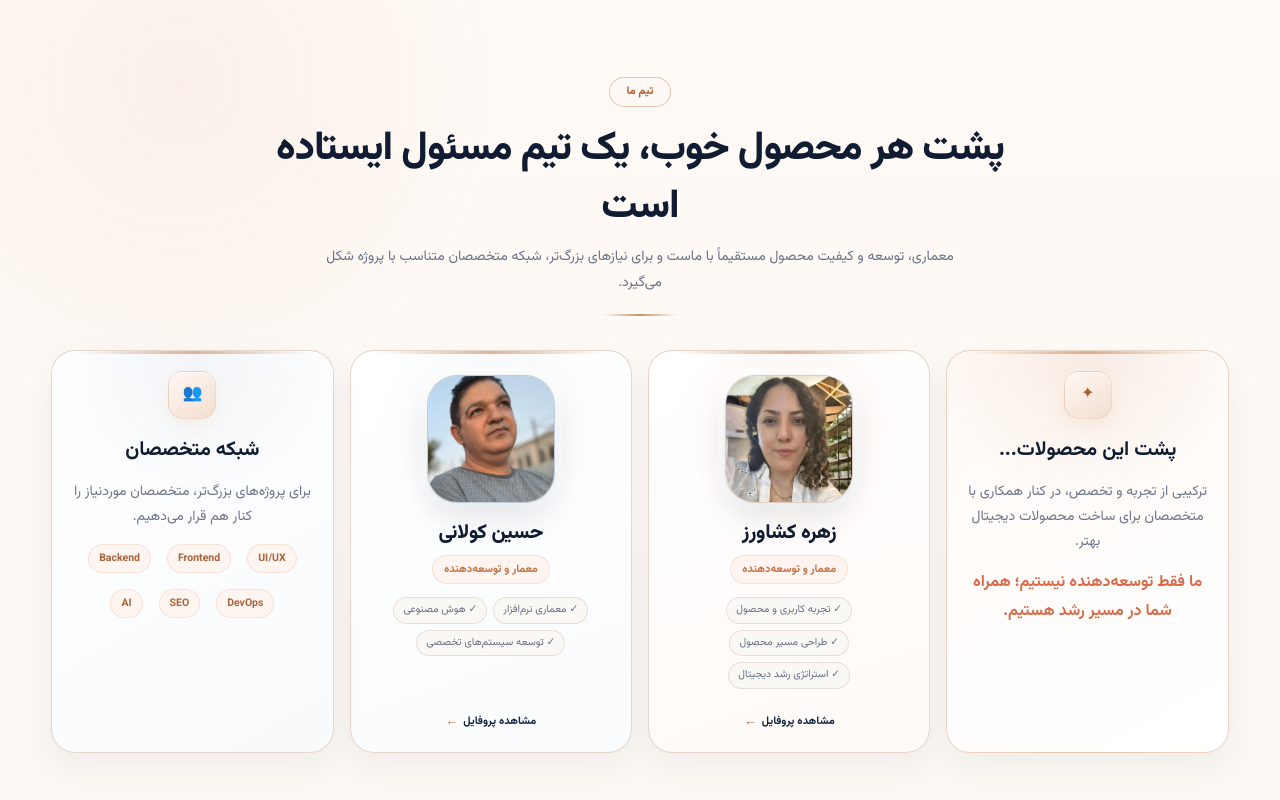
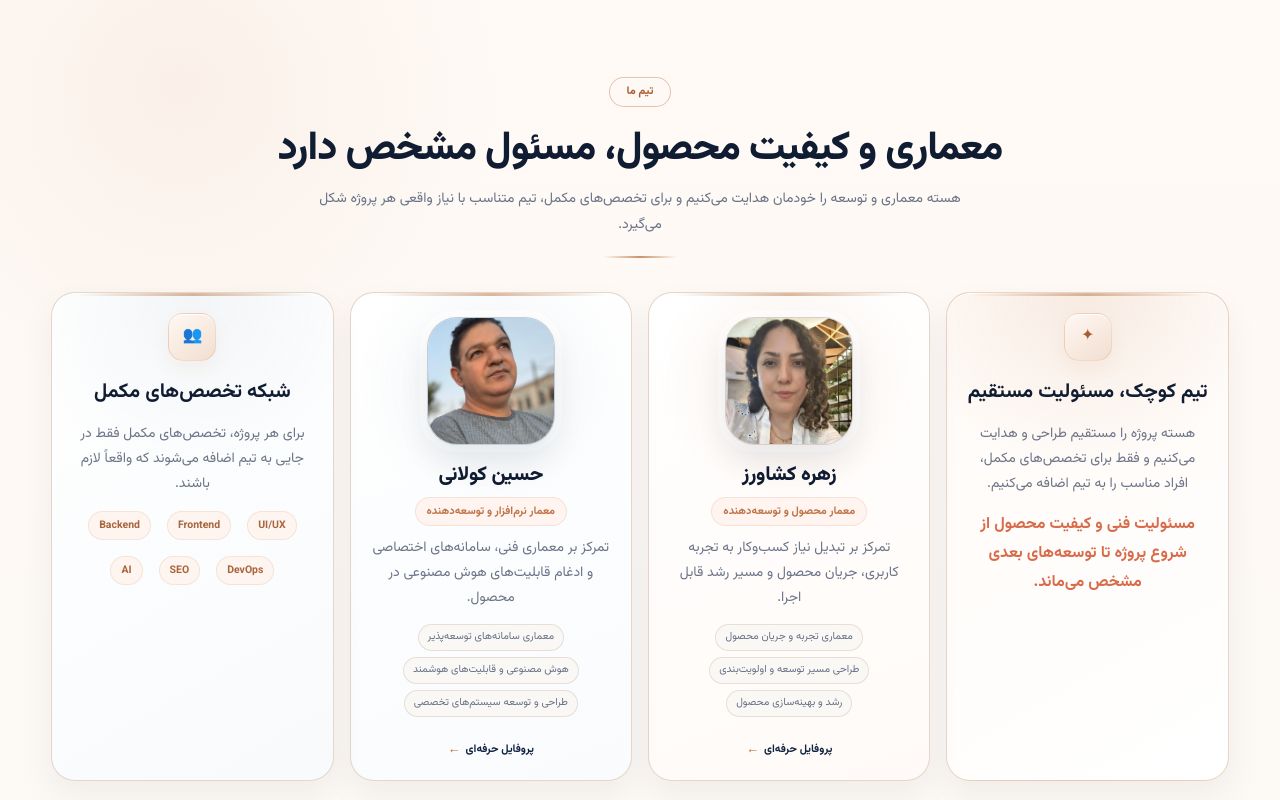
Before and after one commit to zohreksh/smartpilot, a Nuxt app: page / in a window 1280 px wide. Shown: the part 2140-2940 px from the top of the page. Built offline with nearby package versions, Linux system fonts and the light colour scheme.

Commit message:
Strengthen homepage founder and team copy

```diff
--- a/components/sections/TeamSection.vue
+++ b/components/sections/TeamSection.vue
@@ -3,22 +3,22 @@
     <div class="container">
       <div class="section-header home-section-heading">
         <span class="section-badge home-section-kicker">تیم ما</span>
-        <h2 class="home-section-title">پشت هر محصول خوب، یک تیم مسئول ایستاده است</h2>
+        <h2 class="home-section-title">معماری و کیفیت محصول، مسئول مشخص دارد</h2>
         <p class="home-section-description">
-          معماری، توسعه و کیفیت محصول مستقیماً با ماست و برای نیازهای بزرگ‌تر، شبکه متخصصان متناسب با پروژه شکل می‌گیرد.
+          هسته معماری و توسعه را خودمان هدایت می‌کنیم و برای تخصص‌های مکمل، تیم متناسب با نیاز واقعی هر پروژه شکل می‌گیرد.
         </p>
         <span class="home-section-rule" aria-hidden="true"></span>
       </div>
       <div class="team-grid">
         <article class="team-card intro-card">
           <div class="team-icon">✦</div>
-          <h3>پشت این محصولات...</h3>
+          <h3>تیم کوچک، مسئولیت مستقیم</h3>
           <p>
-            ترکیبی از تجربه و تخصص، در کنار همکاری با متخصصان برای ساخت محصولات
-            دیجیتال بهتر.
+            هسته پروژه را مستقیم طراحی و هدایت می‌کنیم و فقط برای تخصص‌های مکمل،
+            افراد مناسب را به تیم اضافه می‌کنیم.
           </p>
           <strong
-            >ما فقط توسعه‌دهنده نیستیم؛ همراه شما در مسیر رشد هستیم.</strong
+            >مسئولیت فنی و کیفیت محصول از شروع پروژه تا توسعه‌های بعدی مشخص می‌ماند.</strong
           >
         </article>
         <article class="team-card member-card">
@@ -28,13 +28,16 @@
             </div>
             <div class="member-content">
               <h3>زهره کشاورز</h3>
-              <span class="job-title">معمار و توسعه‌دهنده</span>
+              <span class="job-title">معمار محصول و توسعه‌دهنده</span>
+              <p class="member-summary">
+                تمرکز بر تبدیل نیاز کسب‌وکار به تجربه کاربری، جریان محصول و مسیر رشد قابل اجرا.
+              </p>
               <div class="skills-list">
-                <span>✓ تجربه کاربری و محصول</span
-                ><span>✓ طراحی مسیر محصول</span
-                ><span>✓ استراتژی رشد دیجیتال</span>
+                <span>معماری تجربه و جریان محصول</span
+                ><span>طراحی مسیر توسعه و اولویت‌بندی</span
+                ><span>رشد و بهینه‌سازی محصول</span>
               </div>
-              <span class="profile-link">مشاهده پروفایل</span>
+              <span class="profile-link">پروفایل حرفه‌ای</span>
             </div>
           </div>
         </article>
@@ -45,21 +48,24 @@
             </div>
             <div class="member-content">
               <h3>حسین کولانی</h3>
-              <span class="job-title">معمار و توسعه‌دهنده</span>
+              <span class="job-title">معمار نرم‌افزار و توسعه‌دهنده</span>
+              <p class="member-summary">
+                تمرکز بر معماری فنی، سامانه‌های اختصاصی و ادغام قابلیت‌های هوش مصنوعی در محصول.
+              </p>
               <div class="skills-list">
-                <span>✓ معماری نرم‌افزار</span
-                ><span>✓ هوش مصنوعی</span
-                ><span>✓ توسعه سیستم‌های تخصصی</span>
+                <span>معماری سامانه‌های توسعه‌پذیر</span
+                ><span>هوش مصنوعی و قابلیت‌های هوشمند</span
+                ><span>طراحی و توسعه سیستم‌های تخصصی</span>
               </div>
-              <span class="profile-link">مشاهده پروفایل</span>
+              <span class="profile-link">پروفایل حرفه‌ای</span>
             </div>
           </div>
         </article>
         <article class="team-card specialists-card">
           <div class="team-icon">👥</div>
-          <h3>شبکه متخصصان</h3>
+          <h3>شبکه تخصص‌های مکمل</h3>
           <p>
-            برای پروژه‌های بزرگ‌تر، متخصصان موردنیاز را کنار هم قرار می‌دهیم.
+            برای هر پروژه، تخصص‌های مکمل فقط در جایی به تیم اضافه می‌شوند که واقعاً لازم باشند.
           </p>
           <div class="specialties">
             <span>UI/UX</span><span>Frontend</span><span>Backend</span
@@ -250,6 +256,14 @@
   letter-spacing: -0.01em;
 }
 
+.member-summary {
+  max-width: 250px;
+  margin: 10px 0 0;
+  color: #697386;
+  font-size: 11px;
+  line-height: 1.75;
+}
+
 .job-title {
   display: inline-flex;
   margin: 0;
```
